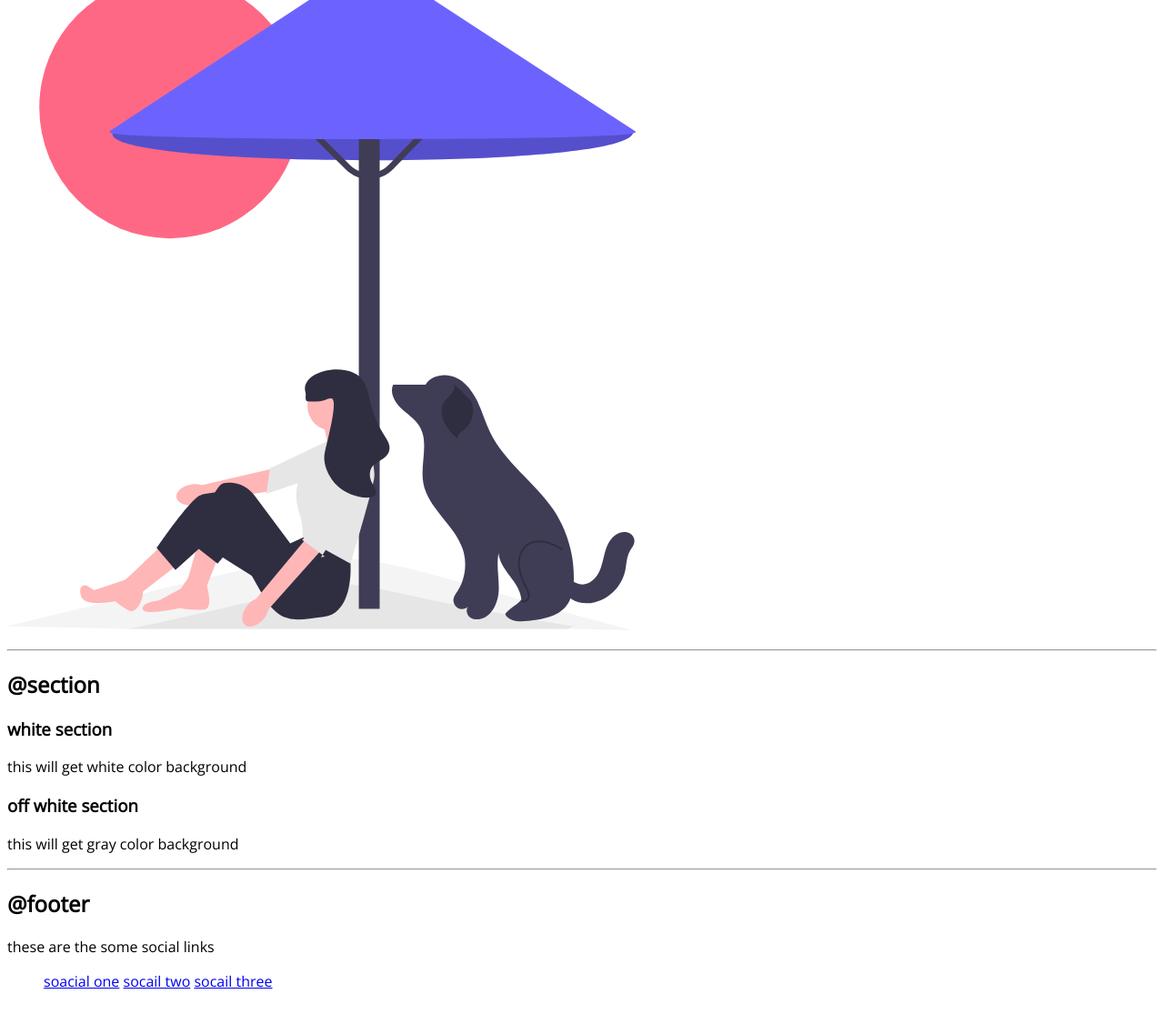
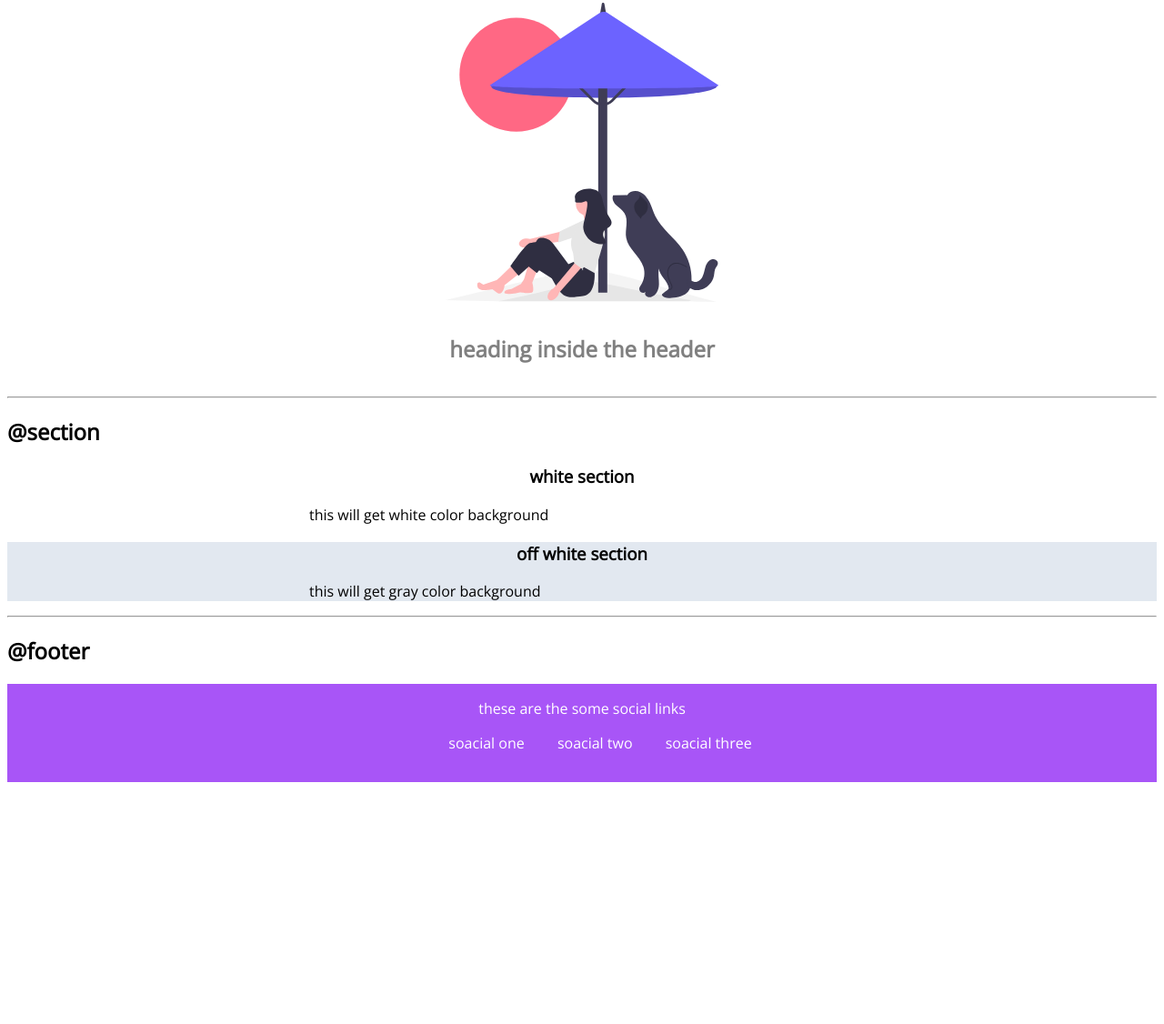
Before and after one commit to Sudarshanbalichakra/exercise-one, a plain HTML site: page Index.html in a window 1280 px wide. Shown: the part 1423-2549 px from the top of the page at 91% size. After the commit the page ends 2291 px from the top, so only its background shows below. Drawn offline with nearby package versions, Linux system fonts and the light colour scheme.

Commit message:
footer added

```diff
--- a/Index.html
+++ b/Index.html
@@ -57,7 +57,7 @@
     <h2>@nav</h2>
     <nav class="navigation">
         <h3> iam brand</h3>
-        <ul>
+        <ul class="navigation-aling">
             <li class="list-item-inline">
                 <a class="links"href="/"> home</a>
             </li>
@@ -75,49 +75,41 @@
     <h2> @header</h2>
 
     <header>
-        <img src="image/sudu.svg">
+
+        <img class="hero" src="image/sudu.svg">
+        <h2 class="hero-heading"> heading inside the header  </h2>
     </header>
     <hr>
 
 
     <h2> @section</h2>
-    <h3> white section</h3>
-    <div> this will get white color background </div>
+    <section  class="saction">
+        <h3 > white section</h3>
+        <div class="container-center"> this will get white color background </div>
+    </section>
 
-    <h3> off white section</h3>
-    <div> this will get gray color background</div>
+    <section class="saction ow">
+        <h3  > off white section</h3>
+        <div class="container-center"> this will get gray color background</div>
+    </section>
+
     <hr>
 
     <h2>@footer</h2>
-    <footer>
+    <footer class="footer">
         <div> these are the some social links</div>
-        <ul>
-            <a href="/">soacial one</a>
-            <a href="/">socail two</a>
-            <a href="/">socail three</a>
+        <ul class="non-bullet">
+            <li class="list-item-inline">
+                <a class="links" href="/">soacial one</a>
+            </li>
+            <li class="list-item-inline">
+                <a class="links" href="/">soacial two</a>
+            </li>
+            <li class="list-item-inline" >
+                <a class="links" href="/">soacial three</a>
+            </li>
         </ul>
-
-
     </footer>
-
-
-
-
-
-
-
-
-
-
-
-
-
-    <div
-        style="height:30vh;">
-    </div>
-
-
-
 
 </body>
 </html>
--- a/styles.css
+++ b/styles.css
@@ -3,6 +3,8 @@
 
 :root {
     --primary-color: #a855f7;
+    --gray-color: gray;
+    --off-color:#e2e8f0;
 }
 
 body{
@@ -52,15 +54,58 @@ hr{
 .list-item-inline{
     display: inline;
     padding: 0rem 1rem;
+    text-decoration: none;
 }
 
 .navigation{
     background-color: var(--primary-color);
     color: white;
-
+    padding: 1rem;
+    border-bottom-left-radius: 1rem;
 }
 
 .links{
     text-decoration: none;
     color: white;
 }
+
+.navigation-aling{
+    text-align: right;
+}
+
+/** header **/
+
+.hero{
+    max-width: 300px;
+    display: block;
+    margin: auto;
+}
+
+.hero-heading{
+    text-align: center;
+    color:var(--gray-color);
+    padding: 1rem;
+}
+
+
+
+ /* sections */
+
+ .saction h3{
+    text-align: center;
+ }
+
+ .ow{
+    background-color: var(--off-color);
+ }
+
+ /* footer */
+
+
+.footer{
+    background-color: #a855f7;
+    padding: 1rem;
+    text-align: center;
+    color: white;
+
+}
```
